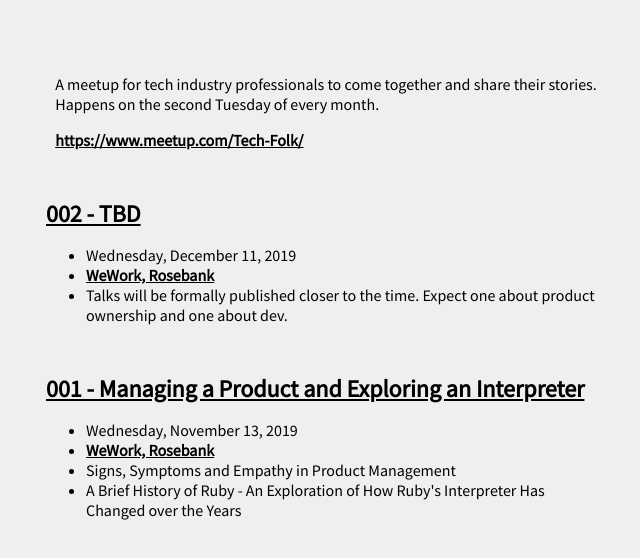
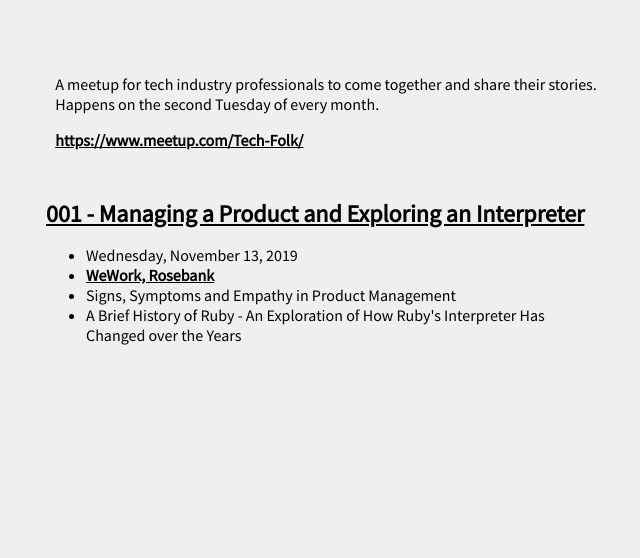
Before and after one commit to jcqvisser/tech-folk, a website built with webpack: page src/index.html in a window 1280 px wide. Shown: the part 522-1080 px from the top of the page, without its empty margins (314-954 px from the left). After the commit the page ends 1011 px from the top, so only its background shows below. Built offline with nearby package versions, Linux system fonts and the light colour scheme.

Commit message:
Remove meetup that didn't happen

```diff
--- a/src/index.html
+++ b/src/index.html
@@ -41,16 +41,6 @@
 
       <dl>
 
-        <dt><a href="https://www.meetup.com/Tech-Folk/events/266722205/">002 - TBD</a></dt>
-          <dd>
-            <ul>
-              <li>Wednesday, December 11, 2019</li>
-              <li><a href="https://goo.gl/maps/9B2VgNspoGfHTqmv7">WeWork, Rosebank</a></li>
-              <li>Talks will be formally published closer to the time. Expect one about product ownership and one about dev.</li>
-            </ul>
-          </dd>
-        </dl>
-
         <dt><a href="https://www.meetup.com/Tech-Folk/events/266263772/">001 - Managing a Product and Exploring an Interpreter</a></dt>
         <dd>
           <ul>
```
